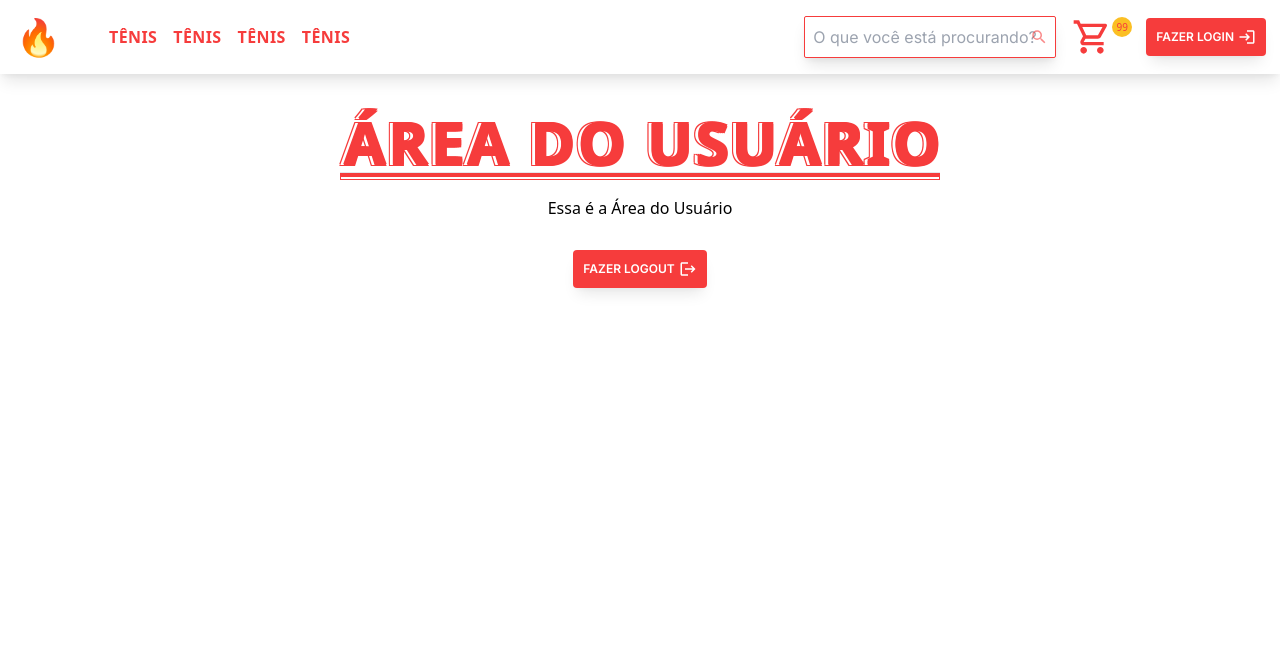
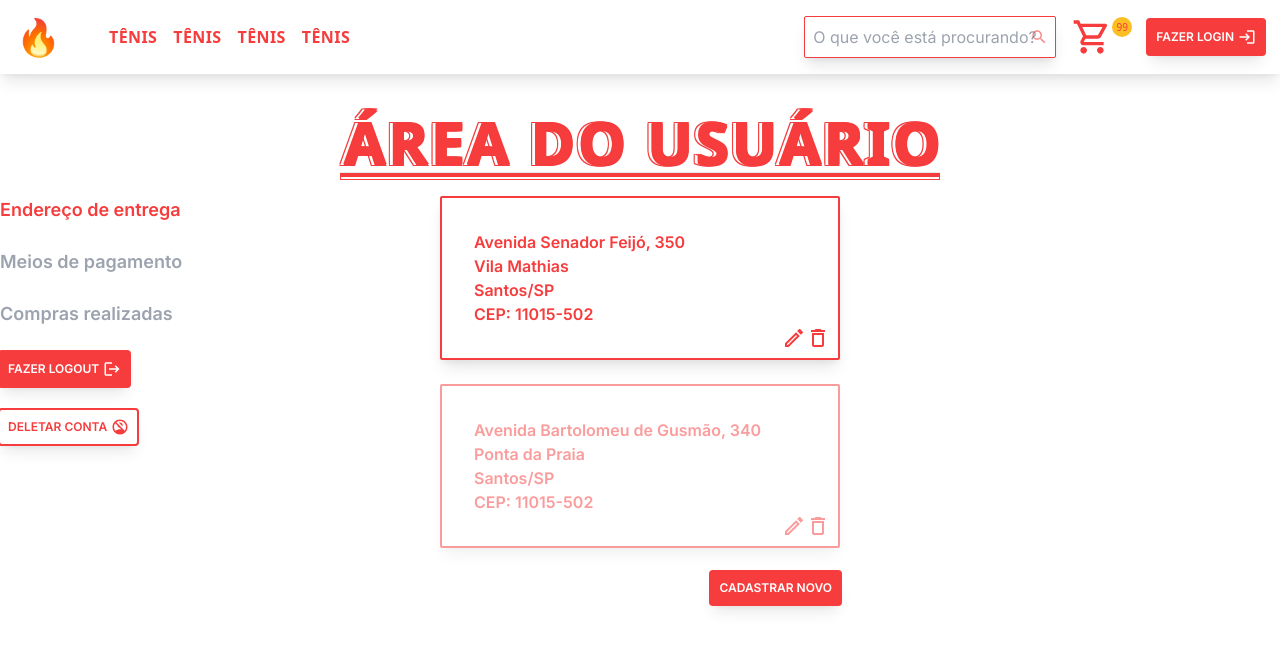
Before and after one commit to thallesgalv/fireshoes, a Next.js app: page /user in a window 1280 px wide. Shown: the top 650 px of the page. Built offline with nearby package versions, Linux system fonts and the light colour scheme; no server answers.

Commit message:
release/0.0.18

```diff
--- a/package.json
+++ b/package.json
@@ -1,6 +1,6 @@
 {
   "name": "fireshoes",
-  "version": "0.0.18",
+  "version": "0.0.19",
   "private": true,
   "scripts": {
     "dev": "next dev",
--- /dev/null
+++ b/src/components/CrudCard.tsx
@@ -0,0 +1,33 @@
+import { ReactNode } from 'react'
+import { MdDeleteOutline, MdOutlineEdit } from 'react-icons/md'
+
+interface CrudCardProps {
+  children: ReactNode
+  isActive?: boolean
+}
+
+function CrudCard({ children, isActive }: CrudCardProps) {
+  return (
+    <li
+      className={`
+        ${!isActive && 'opacity-50 cursor-pointer'}
+        border-2 border-primary rounded-sm list-none p-8
+        flex flex-col
+        font-primary text-primary font-semibold
+        shadow-lg relative
+      `}
+    >
+      {children}
+      <ul className="flex text-2xl absolute bottom-2 right-2 cursor-pointer">
+        <li>
+          <MdOutlineEdit />
+        </li>
+        <li>
+          <MdDeleteOutline />
+        </li>
+      </ul>
+    </li>
+  )
+}
+
+export default CrudCard
--- a/src/components/Header.tsx
+++ b/src/components/Header.tsx
@@ -22,14 +22,14 @@ function Header() {
   }
 
   return (
-    <header className="shadow-lg fixed w-full bg-white">
+    <header className="shadow-lg fixed w-full bg-white z-10">
       <nav
         className="
           container m-auto
           flex justify-between
           py-4
           px-4 2xl:px-0
-      "
+        "
       >
         <div
           className="lg:hidden text-primary text-4xl cursor-pointer"
--- a/src/components/Input.tsx
+++ b/src/components/Input.tsx
@@ -16,14 +16,14 @@ function Input({
   value,
   onChange,
   icon,
-  id,
+  name,
   validationMessage,
   widthFull
 }: InputProps) {
   return (
     <>
       <label
-        htmlFor={id}
+        htmlFor={name}
         className="text-primary font-primary font-semibold uppercase text-xs cursor-pointer"
       >
         {text}
@@ -34,8 +34,7 @@ function Input({
             onChange={onChange}
             placeholder={placeholder}
             required={required}
-            id={id}
-            name={id}
+            name={name}
             className={`
               font-primary text-primary text-base
               rounded-sm shadow-lg
--- a/src/components/Modal.tsx
+++ b/src/components/Modal.tsx
@@ -1,23 +1,30 @@
 import { ReactNode, useRef } from 'react'
 import { MdClose } from 'react-icons/md'
 
+export type ModalStatus =
+  | null
+  | 'createAccountModal'
+  | 'forgotPasswordModal'
+  | 'createPaymentMethodModal'
+  | 'createAdressModal'
+
 interface ModalProps {
   children: ReactNode
-  modalActive: boolean
-  setModalActive: (bool: boolean) => void
+  modalStatus: ModalStatus
+  setModalStatus: (arg: ModalStatus) => void
 }
 
-function Modal({ children, modalActive, setModalActive }: ModalProps) {
+function Modal({ children, modalStatus, setModalStatus }: ModalProps) {
   const modalContainer = useRef(null)
 
   function handleModal(e: React.MouseEvent<HTMLDivElement>) {
-    if (e.target === modalContainer.current) setModalActive(!modalActive)
+    if (e.target === modalContainer.current) setModalStatus(null)
   }
 
   return (
     <div
       className={`
-          ${modalActive ? 'block' : 'hidden'}
+          ${modalStatus ? 'block' : 'hidden'}
           w-screen h-screen bg-black bg-opacity-50 fixed top-0 left-0 grid place-items-center z-10
         `}
       onClick={handleModal}
@@ -25,11 +32,11 @@ function Modal({ children, modalActive, setModalActive }: ModalProps) {
     >
       <div
         className="bg-white p-8 m-auto rounded relative animate-show"
-        style={{ width: 'calc(min(90%, 30rem))' }}
+        style={{ width: 'calc(min(91.666667%, 30rem))' }}
       >
         <div
           className="text-primary text-3xl absolute right-0 top-0 m-2 cursor-pointer"
-          onClick={() => setModalActive(false)}
+          onClick={() => setModalStatus(null)}
         >
           <MdClose />
         </div>
--- /dev/null
+++ b/src/components/UserOption.tsx
@@ -0,0 +1,34 @@
+import { useState } from 'react'
+
+interface UserOptionProps {
+  text: string
+  isActive?: boolean
+  value: string
+  radio: string
+  setRadio: (value: string) => void
+}
+
+function UserOption({ text, value, radio, setRadio }: UserOptionProps) {
+  return (
+    <label
+      htmlFor={value}
+      className={`
+        font-primary text-lg font-semibold
+        ${radio === value ? 'text-primary' : 'cursor-pointer text-gray-400'}
+      `}
+    >
+      {text}
+      <input
+        type="radio"
+        value={value}
+        name={value}
+        id={value}
+        checked={radio === value}
+        onChange={({ target }) => setRadio(target.value)}
+        className="hidden"
+      />
+    </label>
+  )
+}
+
+export default UserOption
--- a/src/contexts/AuthContext.tsx
+++ b/src/contexts/AuthContext.tsx
@@ -53,11 +53,12 @@ export function AuthContextProvider({ children }: AuthContextProviderProps) {
   useEffect(() => {
     const unsubscribe = onAuthStateChanged(auth, (user) => {
       if (user) {
-        const { displayName, photoURL } = user
+        const { displayName, photoURL, email } = user
 
         setCurrentUser({
           name: displayName,
-          photo: photoURL
+          photo: photoURL,
+          email: email
         })
       }
     })
--- a/src/contexts/UserContext.tsx
+++ b/src/contexts/UserContext.tsx
@@ -6,9 +6,7 @@ import { auth, db } from '../services/firebase'
 export interface User {
   name?: string | undefined | null
   photo?: string | undefined | null
-  email?: string | undefined
-  cpf?: string | undefined
-  birthDate?: string | undefined
+  email?: string | undefined | null
   password?: string | undefined
 }
 
@@ -33,8 +31,6 @@ export function UserContextProvider({ children }: UserContextProviderProps) {
       await setDoc(doc(db, 'users', auth.currentUser.uid), {
         name: currentUser?.name,
         email: currentUser?.email,
-        cpf: currentUser?.cpf,
-        birthDate: currentUser?.birthDate
       })
 
       toast.success(`Conta criada com sucesso`)
--- a/src/pages/comps.tsx
+++ b/src/pages/comps.tsx
@@ -1,6 +1,7 @@
 import { useState } from 'react'
 import { MdLogin, MdAddShoppingCart, MdLockOutline } from 'react-icons/md'
 import Button from '../components/Button'
+import CrudCard from '../components/CrudCard'
 import Input from '../components/Input'
 
 interface FormData {
@@ -50,7 +51,7 @@ function Comps() {
         onChange={handleChange}
         text="Nome:"
         placeholder="Nome..."
-        id="name"
+        name="name"
         validationMessage="Preencha um nome válido, por favor"
       />
       <br /> <br />
@@ -60,8 +61,16 @@ function Comps() {
         onChange={handleChange}
         text="Senha:"
         icon={<MdLockOutline />}
-        id="password"
+        name="password"
       />
+      <ul className="mt-8" style={{ width: 'calc(min(91.666667%,20rem))' }}>
+        <CrudCard isActive>
+          <p>Avenida Senador Feijó, 350</p>
+          <p>Vila Mathias</p>
+          <p>Santos/SP</p>
+          <p>CEP: 11015-502</p>
+        </CrudCard>
+      </ul>
     </main>
   )
 }
--- a/src/pages/login.tsx
+++ b/src/pages/login.tsx
@@ -5,7 +5,7 @@ import Head from 'next/head'
 import Heading from '../components/Heading'
 import Input from '../components/Input'
 import Button from '../components/Button'
-import Modal from '../components/Modal'
+import Modal, { ModalStatus } from '../components/Modal'
 import { MdLockOutline } from 'react-icons/md'
 import { useAuthContext } from '../contexts/AuthContext'
 import Router from 'next/router'
@@ -14,8 +14,7 @@ import { auth } from '../services/firebase'
 
 const Login: NextPage = () => {
   const { isMobile } = useGlobalContext()
-  const [createAccountModal, setCreateAccountModal] = useState(false)
-  const [forgotPasswordModal, setForgotPasswordModal] = useState(false)
+  const [modalStatus, setModalStatus] = useState<ModalStatus>(null)
 
   const {
     signInWithGoogle,
@@ -45,12 +44,12 @@ const Login: NextPage = () => {
         <form
           onSubmit={(e) => e.preventDefault()}
           className="m-auto flex flex-col gap-6"
-          style={{ width: 'calc(min(90%, 20rem))' }}
+          style={{ width: 'calc(min(91.666667%, 20rem))' }}
         >
           <Input
             text="E-mail:"
             type="email"
-            id="loginEmail"
+            name="loginUserEmail"
             required
             widthFull
             onChange={(e) =>
@@ -63,7 +62,7 @@ const Login: NextPage = () => {
           <Input
             text="Senha:"
             type="password"
-            id="loginPassword"
+            name="loginUserPassword"
             icon={<MdLockOutline />}
             required
             widthFull
@@ -93,8 +92,7 @@ const Login: NextPage = () => {
               <span
                 className="text-primary font-semibold cursor-pointer"
                 onClick={() => {
-                  setCreateAccountModal(false)
-                  setForgotPasswordModal(true)
+                  setModalStatus('forgotPasswordModal')
                 }}
               >
                 aqui
@@ -108,28 +106,25 @@ const Login: NextPage = () => {
         <div
           className="flex justify-center w-full mt-6"
           onClick={() => {
-            setForgotPasswordModal(false)
-            setCreateAccountModal(true)
+            setModalStatus('createAccountModal')
           }}
         >
           <Button primary text="Criar agora" />
         </div>
       </section>
 
-      <Modal
-        modalActive={createAccountModal}
-        setModalActive={setCreateAccountModal}
-      >
+      {modalStatus === 'createAccountModal' && (
+        <Modal modalStatus={modalStatus} setModalStatus={setModalStatus}>
           <form
             onSubmit={(e) => e.preventDefault()}
             className="m-auto flex flex-col gap-6"
-          style={{ width: 'calc(min(90%, 20rem))' }}
+            style={{ width: 'calc(min(91.666667%, 20rem))' }}
           >
             <Heading text="Crie sua conta" small center />
             <Input
               text="Nome completo:"
               type="text"
-            id="createUserName"
+              name="createUserName"
               required
               widthFull
               onChange={(e) =>
@@ -142,7 +137,7 @@ const Login: NextPage = () => {
             <Input
               text="E-mail:"
               type="email"
-            id="createUserEmail"
+              name="createUserEmail"
               required
               widthFull
               onChange={(e) =>
@@ -153,37 +148,9 @@ const Login: NextPage = () => {
               }
             />
             <Input
-            text="CPF:"
-            type="text"
-            id="createUserCPF"
-            placeholder="999.999.999-99"
-            required
-            widthFull
-            onChange={(e) =>
-              setCurrentUser({
-                ...currentUser,
-                cpf: e.target.value
-              })
-            }
-          />
-          <Input
-            text="Data de Nascimento:"
-            type="text"
-            id="createUserBirthDate"
-            placeholder="DD/MM/AAAA"
-            required
-            widthFull
-            onChange={(e) =>
-              setCurrentUser({
-                ...currentUser,
-                birthDate: e.target.value
-              })
-            }
-          />
-          <Input
               text="Senha:"
               type="password"
-            id="createUserPassword"
+              name="createUserPassword"
               icon={<MdLockOutline />}
               required
               widthFull
@@ -204,21 +171,20 @@ const Login: NextPage = () => {
             </div>
           </form>
         </Modal>
+      )}
 
-      <Modal
-        modalActive={forgotPasswordModal}
-        setModalActive={setForgotPasswordModal}
-      >
+      {modalStatus === 'forgotPasswordModal' && (
+        <Modal modalStatus={modalStatus} setModalStatus={setModalStatus}>
           <form
             onSubmit={(e) => e.preventDefault()}
             className="m-auto flex flex-col gap-6"
-          style={{ width: 'calc(min(90%, 20rem))' }}
+            style={{ width: 'calc(min(91.666667%, 20rem))' }}
           >
             <Heading text="Recuperar senha" small center />
             <Input
               text="E-mail:"
               type="email"
-            id="recoverUserEmail"
+              name="recoverUserEmail"
               required
               widthFull
               onChange={(e) => setRecoverUserEmail(e.target.value)}
@@ -230,12 +196,13 @@ const Login: NextPage = () => {
                 widthFull={isMobile}
                 onClick={() => {
                   forgotPassword()
-                setForgotPasswordModal(false)
+                  setModalStatus(null)
                 }}
               />
             </div>
           </form>
         </Modal>
+      )}
     </>
   )
 }
--- a/src/pages/user.tsx
+++ b/src/pages/user.tsx
@@ -1,14 +1,21 @@
 import type { NextPage } from 'next'
 import Head from 'next/head'
+import { useState } from 'react'
 import Button from '../components/Button'
-import Header from '../components/Header'
 import Heading from '../components/Heading'
-import Main from '../components/Main'
-import { MdLogout } from 'react-icons/md'
+import { MdLogout, MdNoAccounts } from 'react-icons/md'
 import { useAuthContext } from '../contexts/AuthContext'
+import Input from '../components/Input'
+import CrudCard from '../components/CrudCard'
+import UserOption from '../components/UserOption'
+import Modal, { ModalStatus } from '../components/Modal'
+import { useGlobalContext } from '../contexts/GlobalContext'
 
 const Index: NextPage = () => {
   const { logout } = useAuthContext()
+  const { isMobile } = useGlobalContext()
+  const [radio, setRadio] = useState('entrega')
+  const [modalStatus, setModalStatus] = useState<ModalStatus>(null)
 
   return (
     <>
@@ -17,10 +24,34 @@ const Index: NextPage = () => {
         <meta name="description" content="Generated by create next app" />
         <link rel="icon" href="/favicon.ico" />
       </Head>
-      <section>
+
       <Heading text="Área do Usuário" center />
-        <p className="text-center">Essa é a Área do Usuário</p>
-        <div className="flex justify-center m-8">
+      <section
+        className="
+          w-11/12 m-auto
+          lg:w-full lg:flex
+        "
+      >
+        <aside className="flex flex-col gap-6">
+          <UserOption
+            radio={radio}
+            setRadio={setRadio}
+            text="Endereço de entrega"
+            value="entrega"
+          />
+          <UserOption
+            radio={radio}
+            setRadio={setRadio}
+            text="Meios de pagamento"
+            value="pagamento"
+          />
+          <UserOption
+            radio={radio}
+            setRadio={setRadio}
+            text="Compras realizadas"
+            value="compras"
+          />
+          <div>
             <Button
               primary
               text="Fazer logout"
@@ -28,7 +59,124 @@ const Index: NextPage = () => {
               onClick={logout}
             />
           </div>
+          <div>
+            <Button
+              secondary
+              text="Deletar conta"
+              icon={<MdNoAccounts />}
+              onClick={logout}
+            />
+          </div>
+        </aside>
+        <article
+          className="lg:absolute left-0 right-0 mt-6 lg:m-auto "
+          style={{ width: 'calc(min(91.666667%,25rem))' }}
+        >
+          <div>
+            {radio === 'entrega' && (
+              <ul className="flex flex-col gap-6">
+                <CrudCard isActive>
+                  <p>Avenida Senador Feijó, 350</p>
+                  <p>Vila Mathias</p>
+                  <p>Santos/SP</p>
+                  <p>CEP: 11015-502</p>
+                </CrudCard>
+                <CrudCard>
+                  <p>Avenida Bartolomeu de Gusmão, 340</p>
+                  <p>Ponta da Praia</p>
+                  <p>Santos/SP</p>
+                  <p>CEP: 11015-502</p>
+                </CrudCard>
+                <div className="flex flex-row-reverse">
+                  <Button
+                    primary
+                    text="Cadastrar novo"
+                    onClick={() => {
+                      setModalStatus('createAdressModal')
+                    }}
+                  />
+                </div>
+              </ul>
+            )}
+          </div>
+          <div>
+            {radio === 'pagamento' && (
+              <ul className="flex flex-col gap-6">
+                <CrudCard isActive>
+                  <p>Crédito Nubank Mãe</p>
+                  <p>••••0099</p>
+                </CrudCard>
+                <CrudCard>
+                  <p>Crédito Nubank Mãe</p>
+                  <p>••••0099</p>
+                </CrudCard>
+                <div className="flex flex-row-reverse">
+                  <Button
+                    primary
+                    text="Cadastrar novo"
+                    onClick={() => {
+                      setModalStatus('createPaymentMethodModal')
+                    }}
+                  />
+                </div>
+              </ul>
+            )}
+          </div>
+
+          <div>
+            {radio === 'compras' && (
+              <ul>
+                <p className="text-center">Compras realizadas</p>
+              </ul>
+            )}
+          </div>
+        </article>
       </section>
+
+      {modalStatus === 'createAdressModal' && (
+        <Modal modalStatus={modalStatus} setModalStatus={setModalStatus}>
+          <form
+            onSubmit={(e) => e.preventDefault()}
+            className="m-auto flex flex-col gap-6"
+            style={{ width: 'calc(min(91.666667%, 20rem))' }}
+          >
+            <Heading text="Novo endereço" small center />
+            <Input
+              text="Campos:"
+              type="text"
+              name="recoverUserEmail"
+              required
+              widthFull
+              // onChange={(e) => setRecoverUserEmail(e.target.value)}
+            />
+            <div className="flex justify-center flex-wrap gap-4 flex-1">
+              <Button primary text="Cadastrar" widthFull={isMobile} />
+            </div>
+          </form>
+        </Modal>
+      )}
+      {modalStatus === 'createPaymentMethodModal' && (
+        <Modal modalStatus={modalStatus} setModalStatus={setModalStatus}>
+          <form
+            onSubmit={(e) => e.preventDefault()}
+            className="m-auto flex flex-col gap-6"
+            style={{ width: 'calc(min(91.666667%, 20rem))' }}
+          >
+            <Heading text="Novo Cartão" small center />
+            <Input
+              text="Campos:"
+              type="text"
+              name="recoverUserEmail"
+              required
+              widthFull
+              // onChange={(e) => setRecoverUserEmail(e.target.value)}
+            />
+            <div className="flex justify-center flex-wrap gap-4 flex-1">
+              <Button primary text="Cadastrar" widthFull={isMobile} />
+            </div>
+          </form>
+        </Modal>
+      )}
     </>
   )
 }
```
Lines whose indentation alone changed are shown as unchanged.
